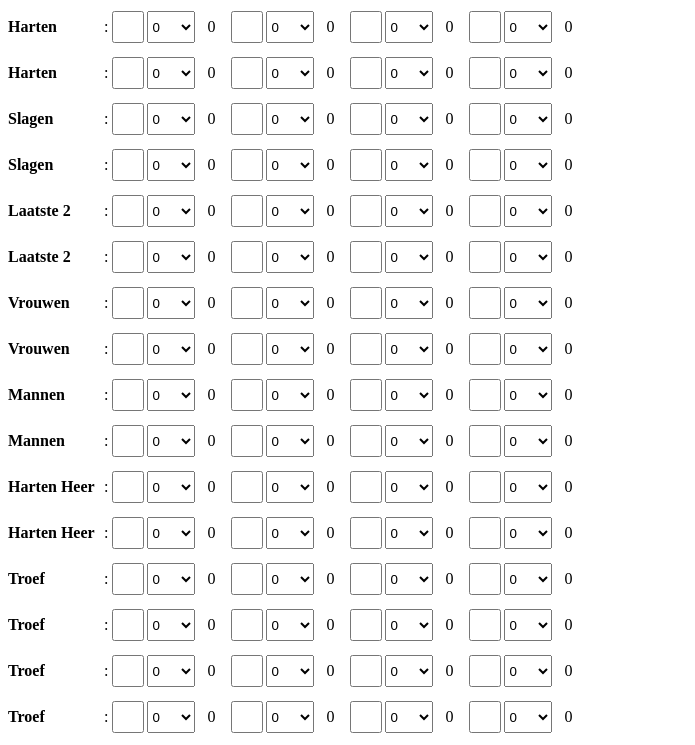
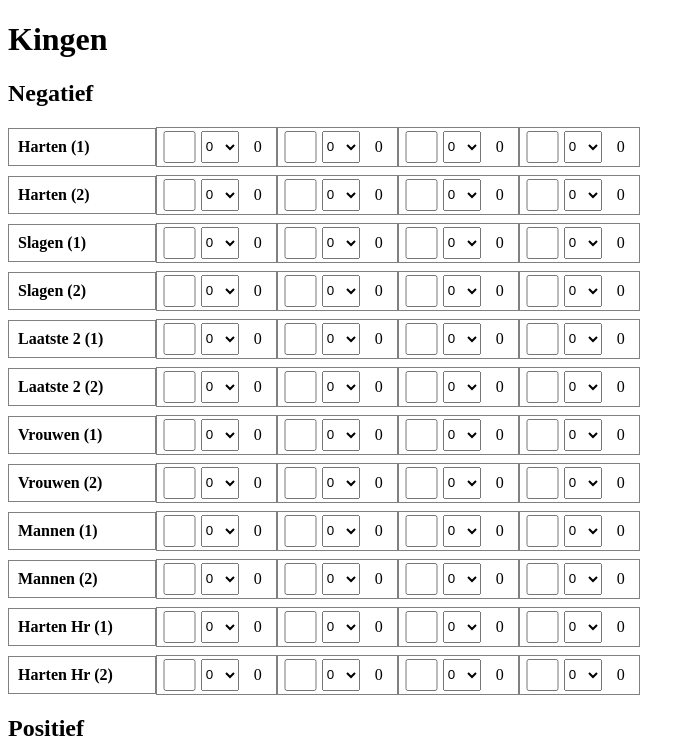
Before and after one commit to swapsCAPS/kingen-score-app, a Vue app: page / in a window 1280 px wide. Shown: the top 745 px of the page, without its empty margins (0-695 px from the left). Built offline with nearby package versions, Linux system fonts and the light colour scheme; a web font is replaced by a local one.

Commit message:
jeroenwipwip

```diff
--- a/src/components/GameCell.vue
+++ b/src/components/GameCell.vue
@@ -37,7 +37,7 @@ export default {
   <div class="cell">
     <input class="checkbox" type="checkbox" name="" id="" />
     <select class= "number" v-model="input">
-      <option v-for="n in aantal+1" >{{ n-1 }}</option>
+      <option v-for="n in aantal+1" :key="n.valueOf" >{{ n-1 }}</option>
     </select>
     <!-- <input class="number" type="number" name="" id="" v-model="input2" /> -->
     <span class="result">{{ result }}</span>
@@ -48,20 +48,24 @@ export default {
 .cell {
   display: flex;
   align-items: center;
+  border: 1px solid gray;
 }
 
 .checkbox {
   height: 2rem;
   width: 2rem;
+  flex:1;
 }
 
 .number {
   height: 2rem;
   width: 3rem;
+  flex:1;
 }
 
 .result {
   width: 2rem;
   text-align: center;
+  flex:1;
 }
 </style>
--- a/src/components/HeaderColumnCell.vue
+++ b/src/components/HeaderColumnCell.vue
@@ -5,23 +5,30 @@ export default {
       type: String,
       default: () => 'Unknown',
     },
+    row:{
+      type: Number,
+      default: ()=> 1
+    }
   },
 }
 </script>
 
 <template>
   <div class="cell">
-    <h4>{{ gameName }}</h4>
+    <h4>{{ gameName }} ({{ row }})</h4>
   </div>
 </template>
 
 <style scoped>
 .cell {
-  min-width: 6rem;
+  min-width: 8rem;
+  border: 1px solid gray;
+  padding: 9px;
 }
 
 .cell h4 {
   text-transform: capitalize;
-  margin: 0 0 0 0;
+  margin: 0;
+
 }
 </style>
--- a/src/views/HomeView.vue
+++ b/src/views/HomeView.vue
@@ -9,7 +9,7 @@ const games = () => [
   { unicode: '', name: 'laatste 2', points: -140, aantal: 2, rows: 2 },
   { unicode: '', name: 'vrouwen', points: -100, aantal: 4, rows: 2 },
   { unicode: '', name: 'mannen', points: -60, aantal: 8, rows: 2 },
-  { unicode: '', name: 'harten heer', points: -400, aantal: 1, rows: 2 },
+  { unicode: '', name: 'harten Hr', points: -400, aantal: 1, rows: 2 },
   { unicode: '', name: 'troef', points: 50, aantal: 13, rows: 8 },
 ]
 
@@ -29,15 +29,24 @@ export default defineComponent({
 
 <template>
   <main>
+    <div class="header">
+      <h1>Kingen</h1>
+    </div>
+    <div>
+      <h2>Negatief</h2>
+    </div>
     <div v-for="game in games" :key="game.name">
-      <div v-for="row in game.rows">
+      <div v-for="row in game.rows" :key="row.valueOf">
+        <div v-if="game.name==='troef'">
+          <h2 v-if="row===1">Positief</h2>
+        </div>
         <div class="game-row">
-        <header-column-cell :gameName="game.name" />:
-        <game-cell :multiplier="game.points" :rows="game.rows" :aantal="game.aantal"/>
-        <game-cell :multiplier="game.points" :rows="game.rows" :aantal="game.aantal"/>
-        <game-cell :multiplier="game.points" :rows="game.rows" :aantal="game.aantal"/>
-        <game-cell :multiplier="game.points" :rows="game.rows" :aantal="game.aantal"/>
-      </div>
+          <header-column-cell :gameName="game.name" :row="row"/>
+          <game-cell :multiplier="game.points" :rows="game.rows" :aantal="game.aantal"/>
+          <game-cell :multiplier="game.points" :rows="game.rows" :aantal="game.aantal"/>
+          <game-cell :multiplier="game.points" :rows="game.rows" :aantal="game.aantal"/>
+          <game-cell :multiplier="game.points" :rows="game.rows" :aantal="game.aantal"/>
+        </div>
       </div>
     </div>
   </main>
```
